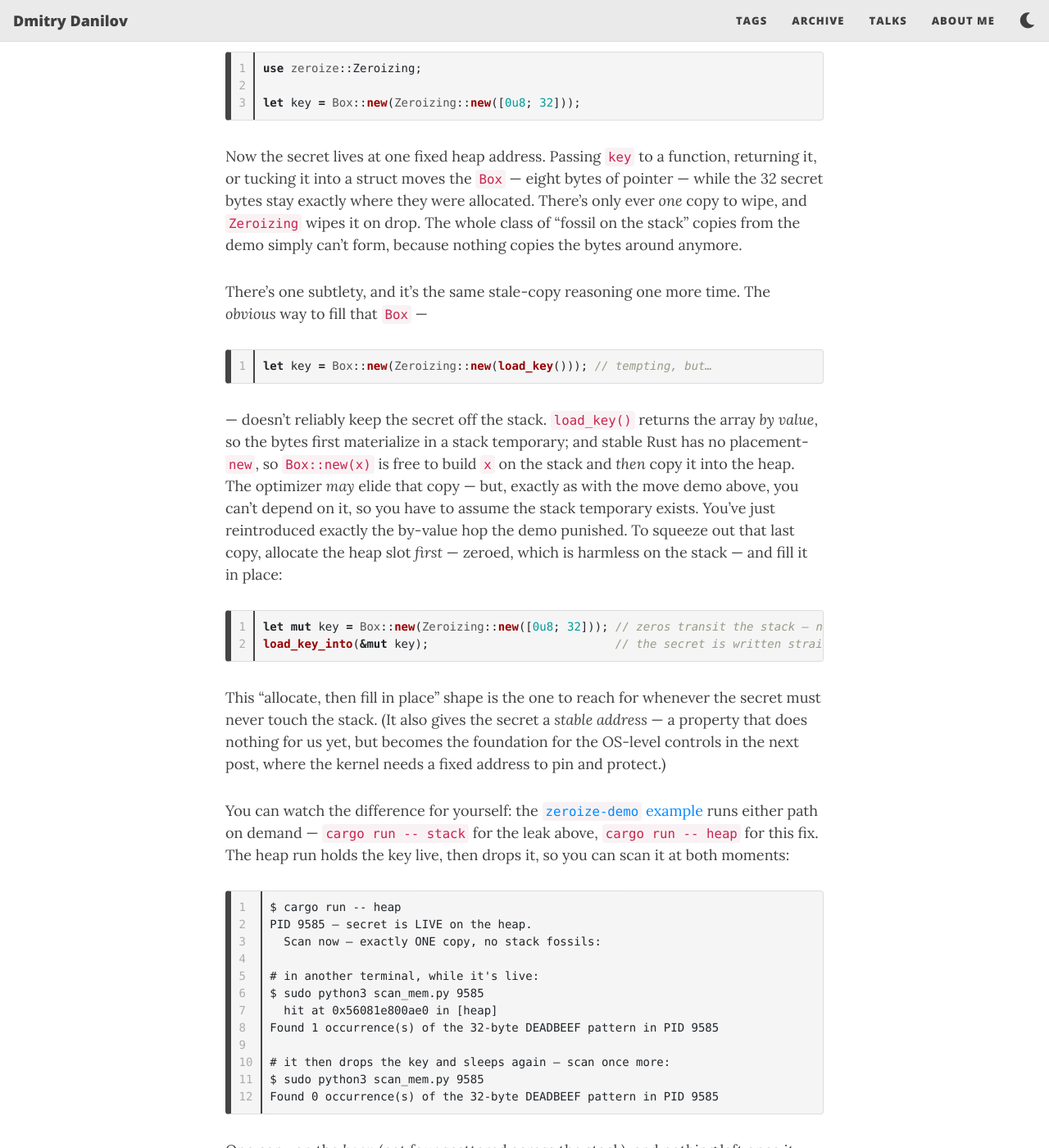
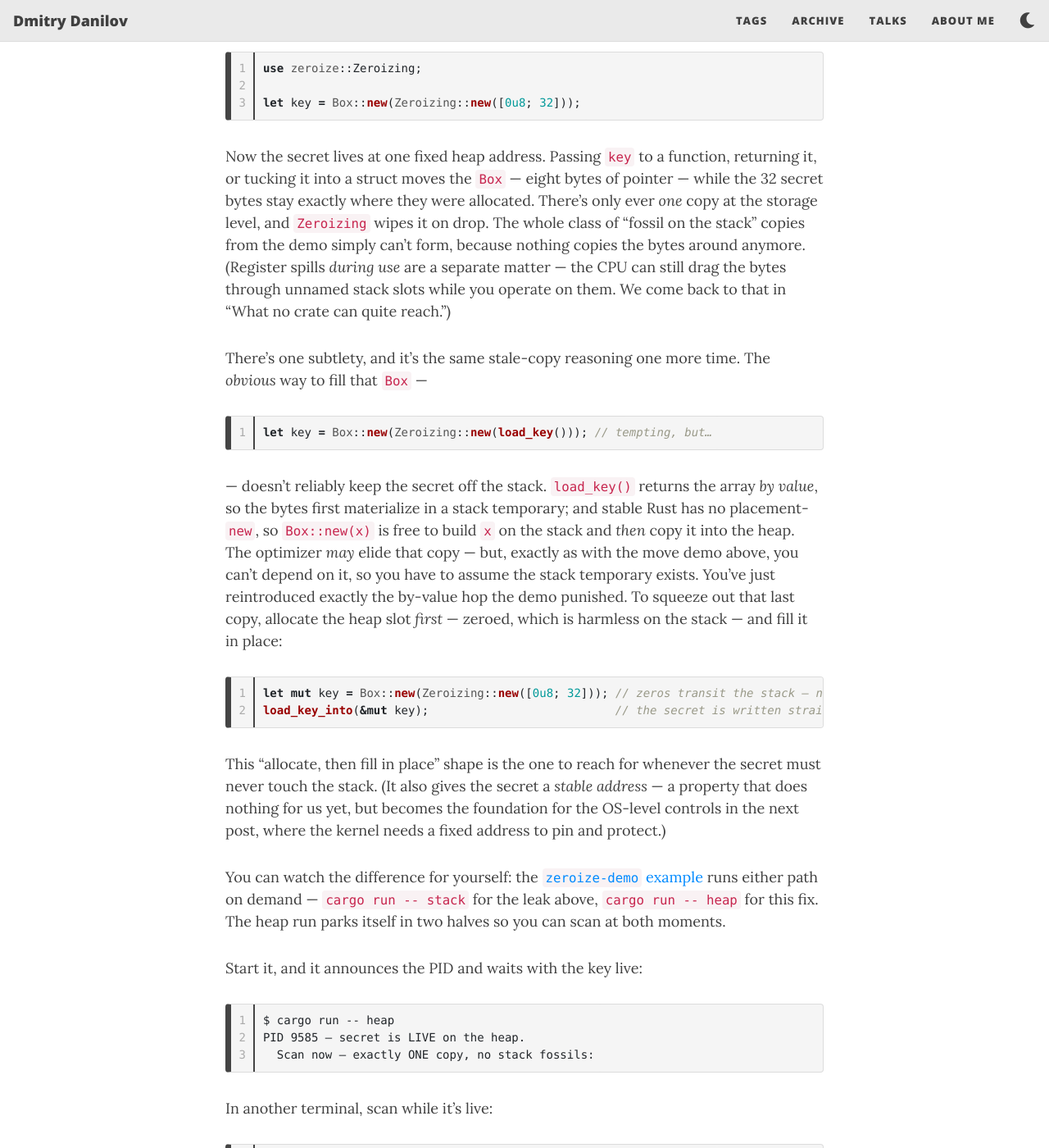
Before and after one commit to f-squirrel/f-squirrel.github.io, a Jekyll site: the page built from _posts/2026-06-22-zeroize.md, in a window 1280 px wide and 1400 px high, scrolled down 4823 px. Shown: the whole window at 82% size. Built offline with Jekyll 4.4.1, drawn with Linux system fonts in a browser that asks for light colours; nearby versions of some CDN libraries; some of the changed text lies outside the part shown.

Commit message:
post: address remaining review notes on the zeroize series
Part 1:
- temper "only one copy to wipe" with a forward-pointer to spills
- split the heap-demo transcript into three labelled blocks so the
  two scan_mem.py invocations are easier to follow
- update the next-link to part 2's new title

Part 2:
- retitle to "I Hardened My Secret. Or Did I?" to match part 1's voice;
  move the descriptive line into a subtitle
- explain what option 2 in Step 3 actually costs (unrelated heap data
  excluded from your own core dumps)
- make harden_process() log every failure instead of `let _ = ...`,
  and call out the intent in prose
- recommend ptrace_scope levels per use case in the Yama section
- promote the field-order rationale on PageProtectedKey from a dense
  in-struct comment to a one-paragraph prose explanation
- with_readable takes &mut self so the borrow checker enforces the
  single-threaded use the prose already required
- annotate the swallowed region::protect Result in Drop as a
  deliberate die-loudly choice
- group further-reading into Crates / Kernel and libc docs

Example (examples/zeroize-os-hardening):
- mirror the harden_process logging and with_readable signature
- update the main() usage to `let mut key` for the &mut self call

````diff
--- a/_posts/2026-06-22-zeroize.md
+++ b/_posts/2026-06-22-zeroize.md
@@ -142,7 +142,7 @@
 let key = Box::new(Zeroizing::new([0u8; 32]));
 ```
 
-Now the secret lives at one fixed heap address. Passing `key` to a function, returning it, or tucking it into a struct moves the `Box` — eight bytes of pointer — while the 32 secret bytes stay exactly where they were allocated. There's only ever *one* copy to wipe, and `Zeroizing` wipes it on drop. The whole class of "fossil on the stack" copies from the demo simply can't form, because nothing copies the bytes around anymore.
+Now the secret lives at one fixed heap address. Passing `key` to a function, returning it, or tucking it into a struct moves the `Box` — eight bytes of pointer — while the 32 secret bytes stay exactly where they were allocated. There's only ever *one* copy at the storage level, and `Zeroizing` wipes it on drop. The whole class of "fossil on the stack" copies from the demo simply can't form, because nothing copies the bytes around anymore. (Register spills *during use* are a separate matter — the CPU can still drag the bytes through unnamed stack slots while you operate on them. We come back to that in "What no crate can quite reach.")
 
 There's one subtlety, and it's the same stale-copy reasoning one more time. The *obvious* way to fill that `Box` —
 
@@ -159,19 +159,27 @@
 
 This "allocate, then fill in place" shape is the one to reach for whenever the secret must never touch the stack. (It also gives the secret a *stable address* — a property that does nothing for us yet, but becomes the foundation for the OS-level controls in the next post, where the kernel needs a fixed address to pin and protect.)
 
-You can watch the difference for yourself: the [`zeroize-demo` example](https://github.com/f-squirrel/f-squirrel.github.io/blob/master/examples/zeroize-demo/src/main.rs) runs either path on demand — `cargo run -- stack` for the leak above, `cargo run -- heap` for this fix. The heap run holds the key live, then drops it, so you can scan it at both moments:
+You can watch the difference for yourself: the [`zeroize-demo` example](https://github.com/f-squirrel/f-squirrel.github.io/blob/master/examples/zeroize-demo/src/main.rs) runs either path on demand — `cargo run -- stack` for the leak above, `cargo run -- heap` for this fix. The heap run parks itself in two halves so you can scan at both moments.
+
+Start it, and it announces the PID and waits with the key live:
 
 ```text
 $ cargo run -- heap
 PID 9585 — secret is LIVE on the heap.
   Scan now — exactly ONE copy, no stack fossils:
+```
 
-# in another terminal, while it's live:
+In another terminal, scan while it's live:
+
+```text
 $ sudo python3 scan_mem.py 9585
   hit at 0x56081e800ae0 in [heap]
 Found 1 occurrence(s) of the 32-byte DEADBEEF pattern in PID 9585
+```
 
-# it then drops the key and sleeps again — scan once more:
+Then the demo drops the key and sleeps again. Scan once more:
+
+```text
 $ sudo python3 scan_mem.py 9585
 Found 0 occurrence(s) of the 32-byte DEADBEEF pattern in PID 9585
 ```
````
Also changed, not shown: other parts of _posts/2026-06-22-zeroize.md (+1 -1 lines), _posts/2026-06-25-zeroize-os-hardening.md (+41 -18 lines), 1 other file.
